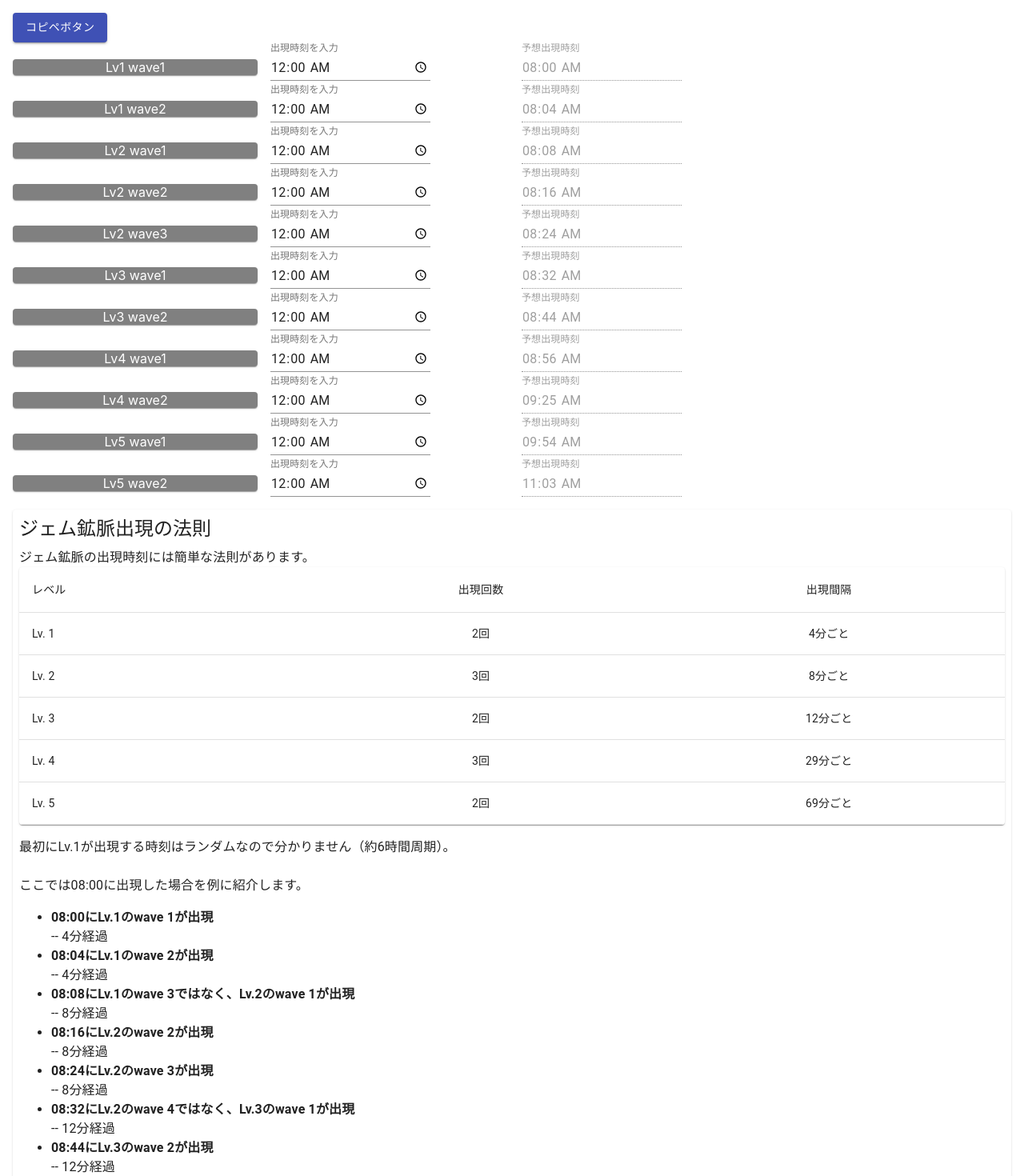
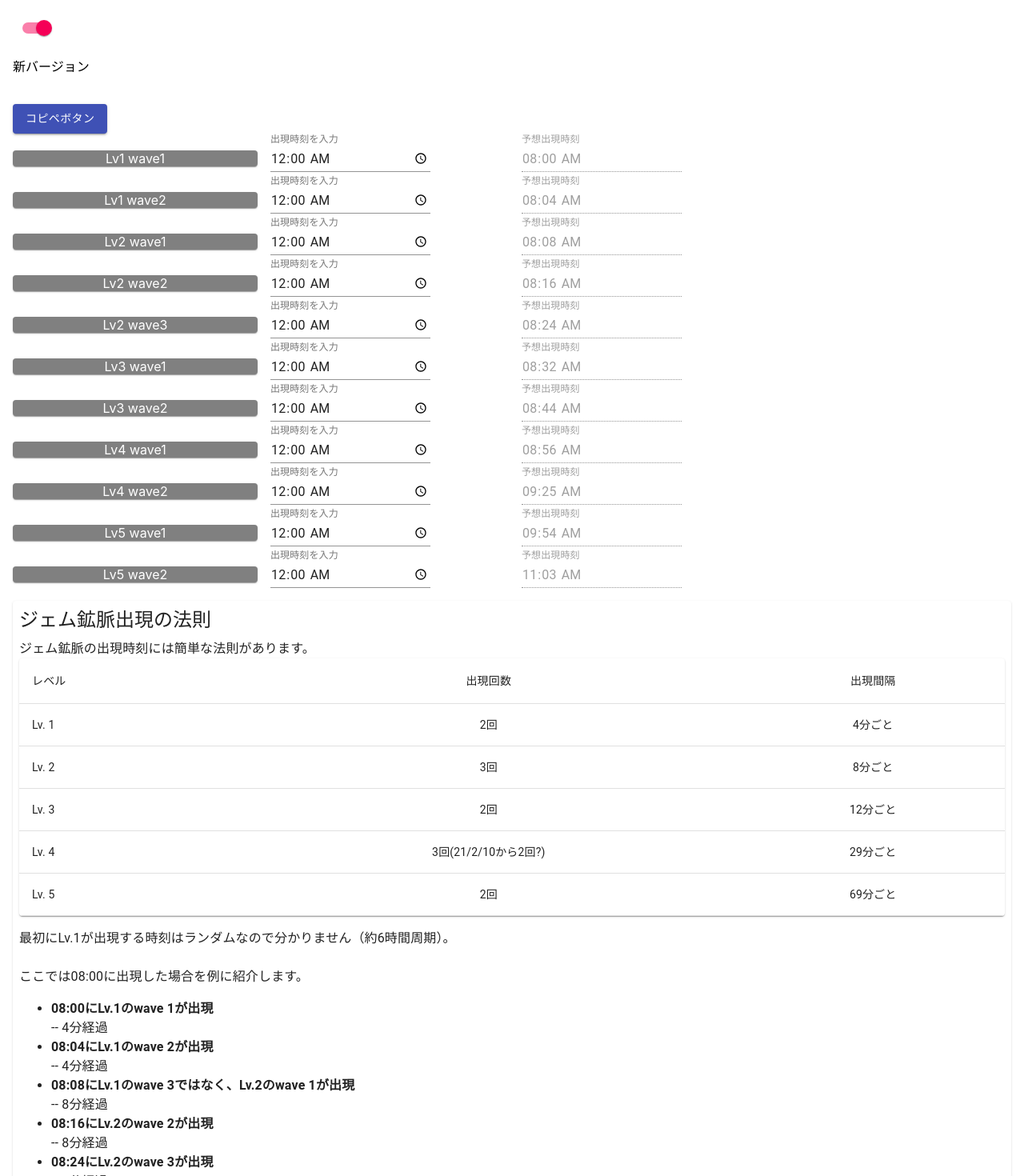
Before and after one commit to ikarino/gemlodes_timer, a React (Create React App) app: page / in a window 1280 px wide. Shown: the top 1470 px of the page at 80% size. Built offline with nearby package versions, Linux system fonts and the light colour scheme.

Commit message:
new and old

```diff
--- a/src/App.tsx
+++ b/src/App.tsx
@@ -1,9 +1,10 @@
 import React, { useState } from 'react';
 import { makeStyles, createStyles, Theme } from '@material-ui/core/styles';
+import Switch from '@material-ui/core/Switch';
 
 import Wave from "./components/Wave";
 import CopyPasteButton from "./components/CopyPasteButton";
-import { waves, min2str } from "./components/func"
+import { new_waves, old_waves, min2str } from "./components/func"
 import Description from "./components/Description"
 
 const useStyles = makeStyles((theme: Theme) =>
@@ -24,6 +25,11 @@ const useStyles = makeStyles((theme: Theme) =>
 function App() {
   const classes = useStyles();
   const [minutes, setMinutes] = useState(480);
+  const [wave, setWave] = useState(true);
+
+  const waves = wave ? new_waves : old_waves;
+
+  const text = wave ? <p>新バージョン</p> : <p>旧バージョン</p>
 
   function setMinutesByWave(wave: number, newWaveMinute: number) {
     setMinutes(newWaveMinute - waves[wave].dmin);
@@ -33,7 +39,14 @@ function App() {
 
   return (
     <div className={classes.root}>
-      <CopyPasteButton minutes={minutes} />
+      <Switch
+        checked={wave}
+        onChange={(e) => { setWave(e.target.checked) }}
+        name="checkedA"
+        inputProps={{ 'aria-label': 'secondary checkbox' }}
+      />{text}
+      <br />
+      <CopyPasteButton minutes={minutes} waves={waves} />
       { waves.map(
         ({ title, dmin, index }) =>
           <Wave
--- a/src/components/Description.tsx
+++ b/src/components/Description.tsx
@@ -70,7 +70,7 @@ export default function Discription() {
               <TableCell component="th" scope="row">
                 Lv. 4
               </TableCell>
-              <TableCell align="center">3回</TableCell>
+              <TableCell align="center">3回(21/2/10から2回?)</TableCell>
               <TableCell align="center">29分ごと</TableCell>
             </TableRow>
             <TableRow>
--- a/src/components/func.ts
+++ b/src/components/func.ts
@@ -1,4 +1,4 @@
-export const waves = [
+export const new_waves = [
   { index: 0, title: "Lv1 wave1", dmin: 0 },
   { index: 1, title: "Lv1 wave2", dmin: 4 },
   { index: 2, title: "Lv2 wave1", dmin: 8 },
@@ -13,7 +13,7 @@ export const waves = [
   { index: 11, title: "Lv5 wave2", dmin: 114+69 },
 ]
 
-export const waves_old = [
+export const old_waves = [
   { index: 0, title: "Lv1 wave1", dmin: 0 },
   { index: 1, title: "Lv1 wave2", dmin: 4 },
   { index: 2, title: "Lv2 wave1", dmin: 8 },
```
Also changed, not shown: src/components/CopyPasteButton.tsx (+10 -3 lines), 1 other file (tests, documents, lock files or other folders).
